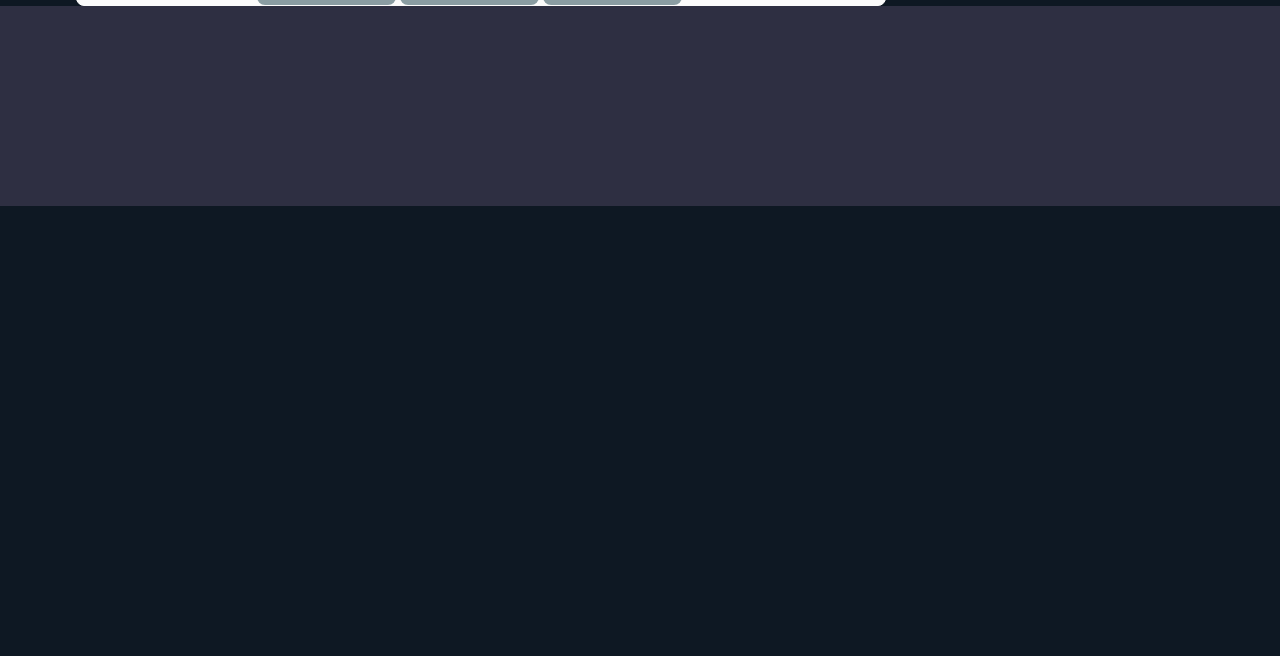
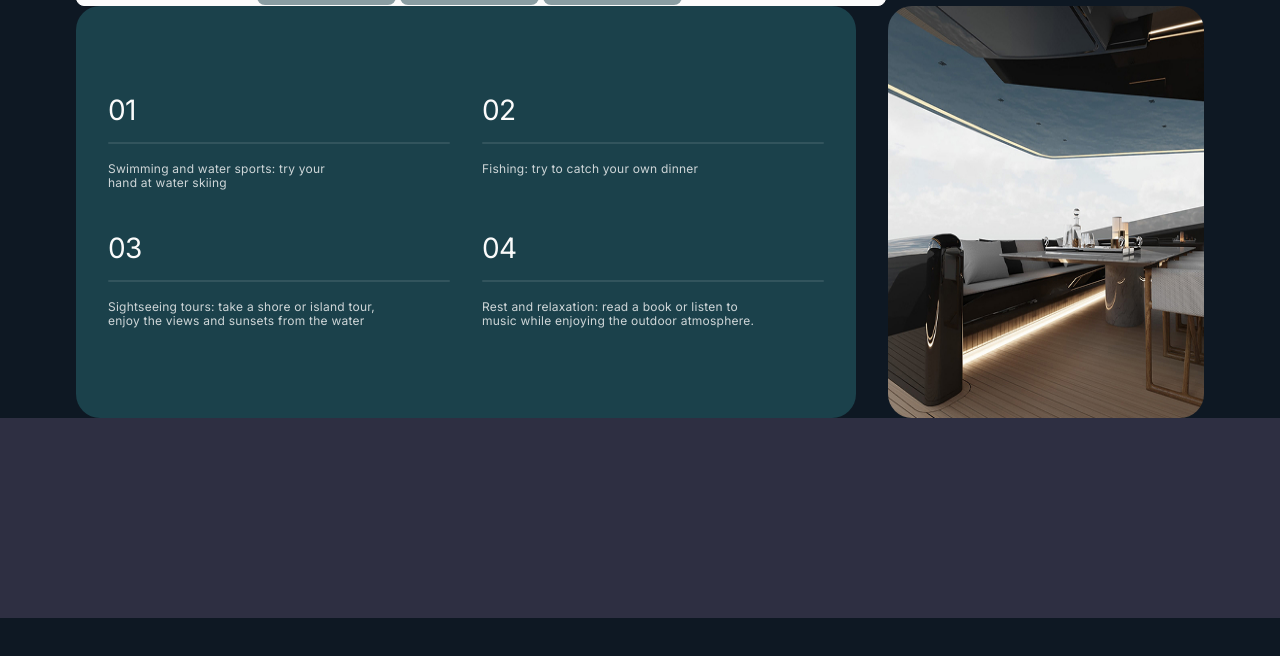
Before and after one commit to Veron0013/project-12-yacht, a plain HTML site: page index.html in a window 1280 px wide. Shown: the part 54-710 px from the top of the page. Drawn offline with Linux system fonts and the light colour scheme.

Commit message:
advantages

```diff
--- a/css/styles.css
+++ b/css/styles.css
@@ -203,3 +203,131 @@ button {
 .menu-social-link:focus .menu-social-icon {
 	fill: rgba(251, 251, 251, 0.8);
 }
+
+.advantages .container {
+	display: flex;
+	flex-direction: column;
+	gap: 20px;
+}
+
+/* #region Content Box */
+.advantages-content {
+	padding: 80px 20px;
+	background-color: #1B414B;
+	border-radius: 24px;
+	margin: 0 auto;
+	width: 100%;
+}
+
+.advantages-content-list {
+	display: flex;
+	flex-direction: column;
+	gap: 40px;
+}
+
+.advantages-content-item {
+	display: flex;
+	flex-direction: column;
+	gap: 18px;
+	font-family: "Inter", sans-serif;
+}
+
+.advantages-number {
+	font-weight: 500;
+	font-size: 28px;
+	line-height: 1;
+	letter-spacing: -0.02em;
+	color: #FBFBFB;
+}
+
+.advantages-rectangle {
+	border-radius: 18px;
+	height: 2px;
+	background: rgba(251, 251, 251, 0.1);
+}
+
+.advantages-text {
+	font-weight: 400;
+	font-size: 12px;
+	line-height: 1.17;
+	letter-spacing: 0.02em;
+	color: #FBFBFB;
+	max-width: 238px;
+	opacity: 0.8;
+}
+
+.advantages-content-item:nth-child(3) .advantages-text,
+.advantages-content-item:nth-child(4) .advantages-text {
+	max-width: 292px;
+}
+
+@media screen and (min-width: 768px) {
+	.advantages .container {
+		gap: 32px;
+	}
+
+	.advantages-content {
+		padding: 90px 32px;
+	}
+
+	.advantages-content-list {
+		display: flex;
+		flex-direction: row;
+		flex-wrap: wrap;
+		row-gap: 44px;
+		column-gap: 32px;
+	}
+
+	.advantages-content-item {
+		flex-basis: calc((100% - 32px) / 2);
+	}
+
+	.advantages-text {
+		max-width: 220px;
+	}
+
+	.advantages-content-item:nth-child(3) .advantages-text {
+		max-width: 285px;
+	}
+
+	.advantages-content-item:nth-child(4) .advantages-text {
+		max-width: 276px;
+	}
+}
+
+@media screen and (min-width: 1200px) {
+	.advantages .container {
+		flex-direction: row;
+	}
+
+	.advantages-content {
+		max-width: 716px;
+	}
+}
+
+@media screen and (min-width: 1440px) {
+	.advantages-content {
+		max-width: 768px;
+	}
+
+	.container {
+		max-width: 1340px;
+	}
+
+	.advantages-img-block {
+		width: 540px;
+	}
+}
+
+/* #endregion Content Box */
+/* #region IMG Box */
+.advantages-img-block {
+	border-radius: 24px;
+	overflow: hidden;
+	background-size: contain;
+}
+
+.advantages-img {
+	width: 100%;
+	height: 100%;
+}
--- a/index.html
+++ b/index.html
@@ -115,7 +115,46 @@
 			</section>
 			<!-- advantages	 -->
 			<section class="advantages">
-				<div class="container"></div>
+				<div class="container">
+					<h2 class="advantages-title" hidden>Advantages</h2>
+					<div class="advantages-content">
+						<ul class="advantages-content-list">
+							<li class="advantages-content-item">
+								<p class="advantages-number">01</p>
+								<div class="advantages-rectangle"></div>
+								<p class="advantages-text">Swimming and water sports: try your hand at water skiing</p>
+							</li>
+							<li class="advantages-content-item">
+								<p class="advantages-number">02</p>
+								<div class="advantages-rectangle"></div>
+								<p class="advantages-text">Fishing: try to catch your own dinner</p>
+							</li>
+							<li class="advantages-content-item">
+								<p class="advantages-number">03</p>
+								<div class="advantages-rectangle"></div>
+								<p class="advantages-text">
+									Sightseeing tours: take a shore or island tour, enjoy the views and sunsets from the water
+								</p>
+							</li>
+							<li class="advantages-content-item">
+								<p class="advantages-number">04</p>
+								<div class="advantages-rectangle"></div>
+								<p class="advantages-text">
+									Rest and relaxation: read a book or listen to music while enjoying the outdoor atmosphere.
+								</p>
+							</li>
+						</ul>
+					</div>
+					<div class="advantages-img-block">
+						<picture>
+							<source media="(min-width: 1440px)" srcset="./images/advantages-desktop-big.jpg" />
+							<source media="(min-width: 1280px)" srcset="./images/advantages-desktop.jpg" />
+							<source media="(min-width: 768px)" srcset="./images/advantages-tablet.jpg" />
+							<source media="(max-width: 767px)" srcset="./images/advantages-mob.jpg" />
+							<img class="advantages-img" src="./images/advantages-mob.jpg" alt="" />
+						</picture>
+					</div>
+				</div>
 			</section>
 			<!-- rent a yacht		 -->
 			<section class="rent_a_yacht">
```
Also changed, not shown: images/advantages-desktop-big.jpg (added), images/advantages-desktop.jpg (added), images/advantages-mob.jpg (added), images/advantages-tablet.jpg (added).
